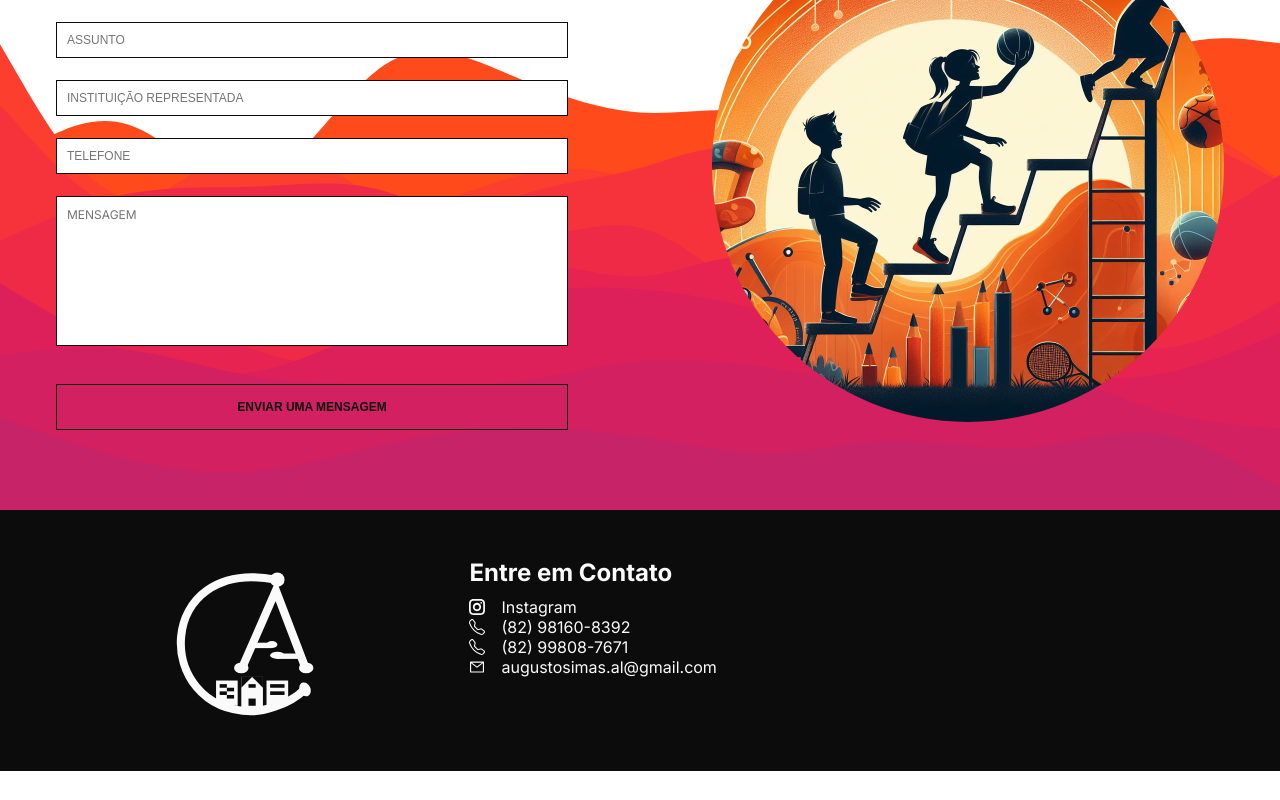
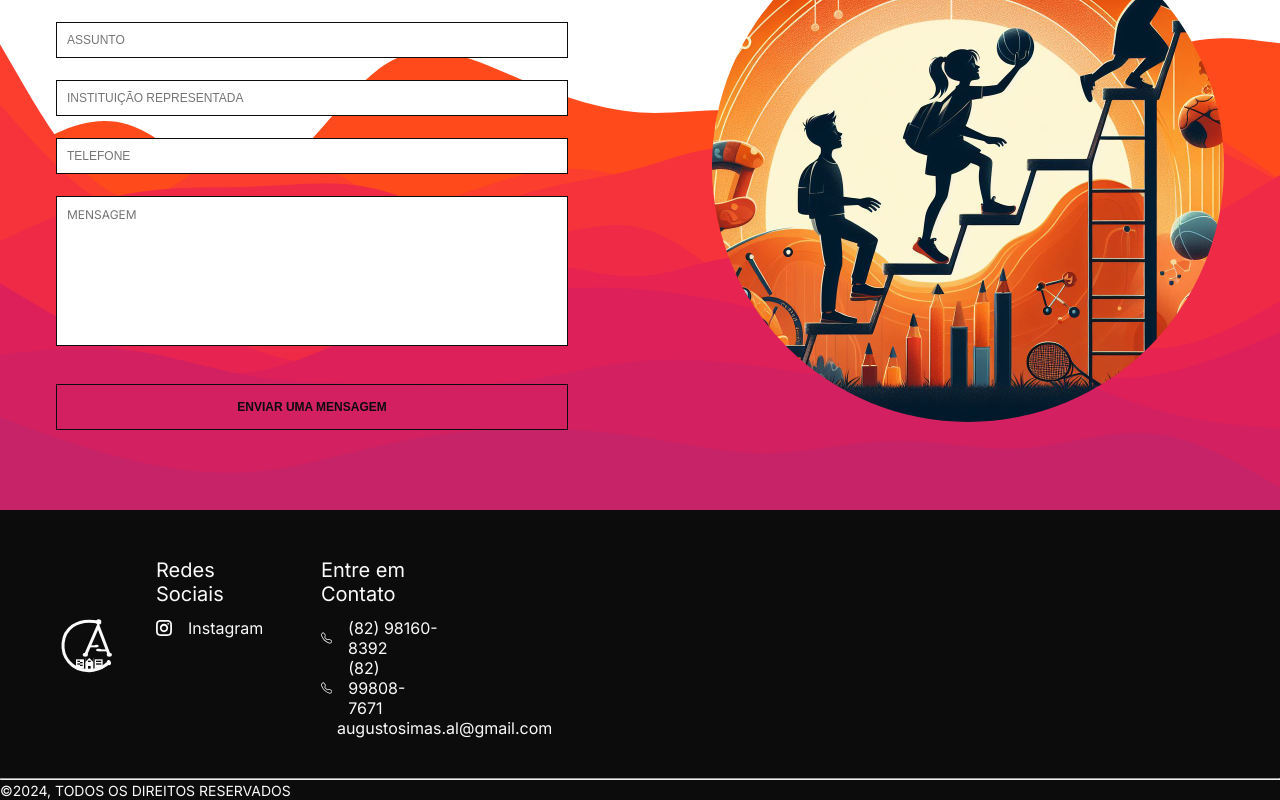
Before and after one commit to micaias-silva/cidade-ativa, a React (Vite) app: page / in a window 1280 px wide. Shown: the part 3081-3881 px from the top of the page. Before the commit the page ends 3852 px from the top, so only its background shows below. Built offline with nearby package versions, Linux system fonts and the light colour scheme; no server answers.

Commit message:
feat: updated footer structure and added copyright footer message and horizontal line above it

```diff
--- a/src/components/Footer/index.tsx
+++ b/src/components/Footer/index.tsx
@@ -1,34 +1,44 @@
-import { Container, Grid, ListItem, UnorderedList } from "@styles/Containers";
+import {
+  Container,
+  Flex,
+  Grid,
+  ListItem,
+  UnorderedList,
+} from "@styles/Containers";
 import imageLogo from "@img/logo.svg";
 import { GrInstagram } from "react-icons/gr";
 import { BsTelephone } from "react-icons/bs";
 import { AiOutlineMail } from "react-icons/ai";
 
-import { InGridContainer, SocialMediaLink, StyledFooter } from "./styles";
+import { InGridContainer, StyledFooter } from "./styles";
 import { ImageContainer } from "@styles/Image";
 import { contactData } from "@config/contactData";
-import { GenericLink, Topic, Text } from "@styles/Text";
+import { GenericLink, Topic, Text, Span, Subtitle } from "@styles/Text";
 import { formatPhone } from "@tools/format.tools";
 
 const Footer = () => {
   return (
     <StyledFooter>
       <Container>
-        <Grid>
-          <InGridContainer>
+        <Flex className="splitter">
           <ImageContainer>
             <img src={imageLogo} alt="" />
           </ImageContainer>
-          </InGridContainer>
+          <Grid>
             <InGridContainer>
-            <Topic color="white">Entre em Contato</Topic>
+              <Subtitle color="white">Redes Sociais</Subtitle>
               <UnorderedList>
                 <ListItem>
                   <GrInstagram />
-                <SocialMediaLink href={contactData.instagram} target="_blank">
+                  <GenericLink href={contactData.instagram} target="_blank">
                     Instagram
-                </SocialMediaLink>
+                  </GenericLink>
                 </ListItem>
+              </UnorderedList>
+            </InGridContainer>
+            <InGridContainer>
+              <Subtitle color="white">Entre em Contato</Subtitle>
+              <UnorderedList>
                 {contactData.phoneNumbers.map((phone, index) => (
                   <ListItem key={index}>
                     <BsTelephone />
@@ -40,13 +50,16 @@ const Footer = () => {
                 {contactData.emails.map((email, index) => (
                   <ListItem key={"email" + index}>
                     <AiOutlineMail />
-                  {email}
+                    <GenericLink href={`mailto:${email}`}>{email}</GenericLink>
                   </ListItem>
                 ))}
               </UnorderedList>
             </InGridContainer>
           </Grid>
+        </Flex>
       </Container>
+      <hr />
+      <Span color="gray3">©2024, TODOS OS DIREITOS RESERVADOS</Span>
     </StyledFooter>
   );
 };
```
Lines whose indentation alone changed are shown as unchanged.
